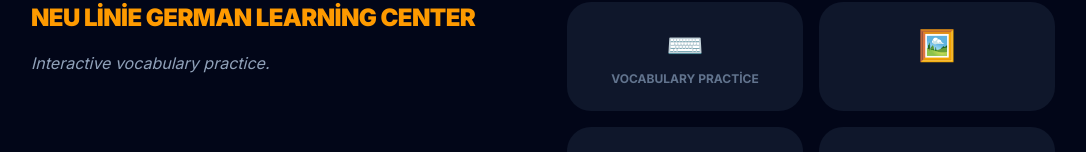
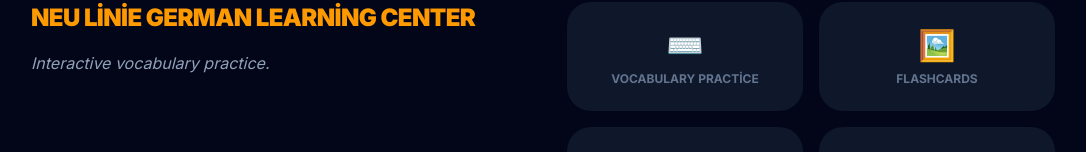
Before and after one commit to barashhelvadzhaoglu/memorlex, a Next.js app: page /en in a window 1280 px wide. Shown: the part 869-1021 px from the top of the page, without its empty margins (97-1183 px from the left). Built offline with nearby package versions, Linux system fonts and the light colour scheme.

Commit message:
feat: hikaye sayfasına youtube video entegrasyonu eklendi

```diff
--- a/app/[lang]/page.tsx
+++ b/app/[lang]/page.tsx
@@ -2,7 +2,7 @@ import Link from 'next/link';
 import { getDictionary } from '@/dictionaries';
 import { Metadata } from 'next';
 
-// ✅ "es" eklendi
+// ✅ Desteklenen diller
 type ValidLangs = "en" | "tr" | "de" | "uk" | "es";
 
 export async function generateStaticParams() {
@@ -25,7 +25,6 @@ export async function generateMetadata({ params }: { params: Promise<{ lang: str
   };
 }
 
-// ✅ Düzeltme: Build hatasına neden olan açık JSX.Element tanımı kaldırıldı
 export default async function LanguagePage({ params }: { params: Promise<{ lang: string }> }) {
   const { lang } = await params;
   const dict = await getDictionary(lang as ValidLangs);
@@ -92,7 +91,8 @@ export default async function LanguagePage({ params }: { params: Promise<{ lang:
         <div className="grid grid-cols-2 gap-4 text-center">
           {[
             { icon: '⌨️', label: dict.practice },
-            { icon: '🖼️', label: dict.flashcardsLabel },
+            // ✅ Düzeltme: Hata veren flashcardsLabel yerine flashcards.flip veya sabit bir string kullanıldı
+            { icon: '🖼️', label: (dict as any).flashcardsLabel || "Flashcards" },
             { icon: '📚', label: dict.categories?.integration },
             { icon: '🚀', label: dict.start }
           ].map((item, index) => (
```
